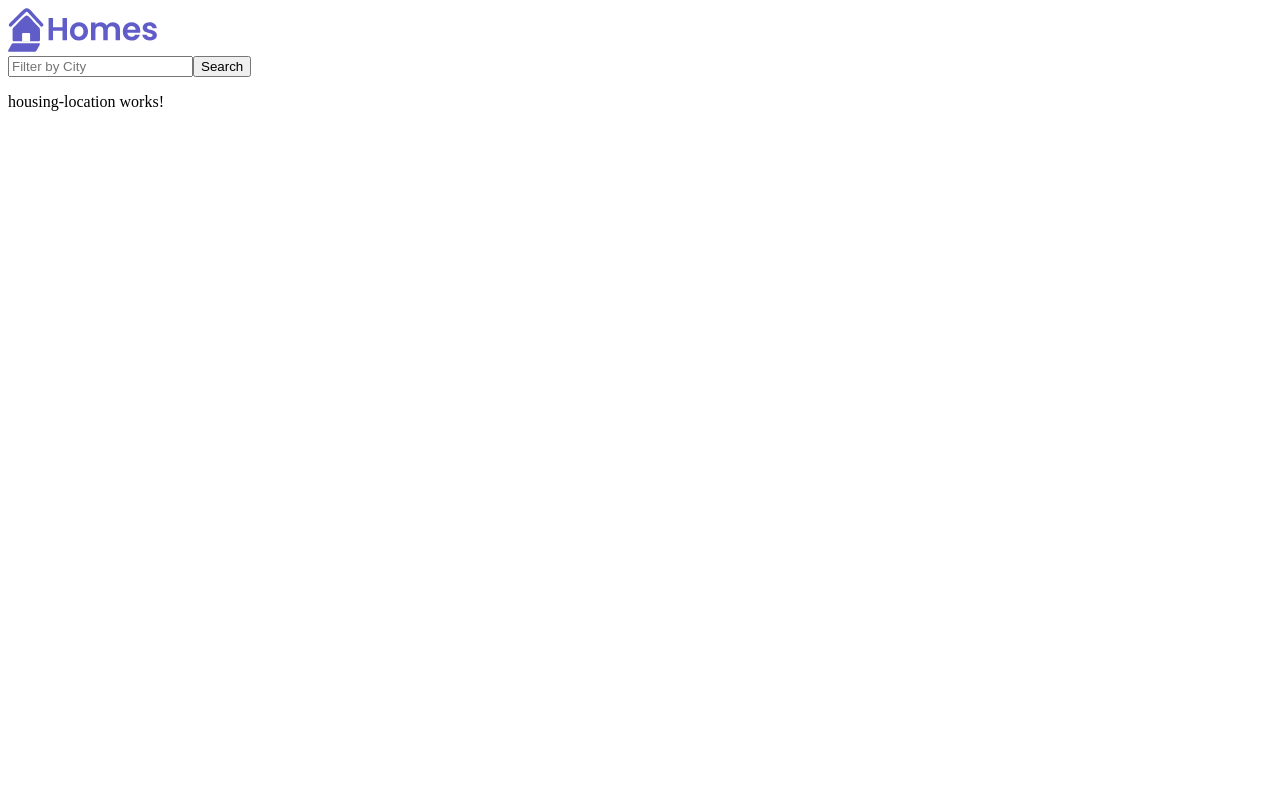
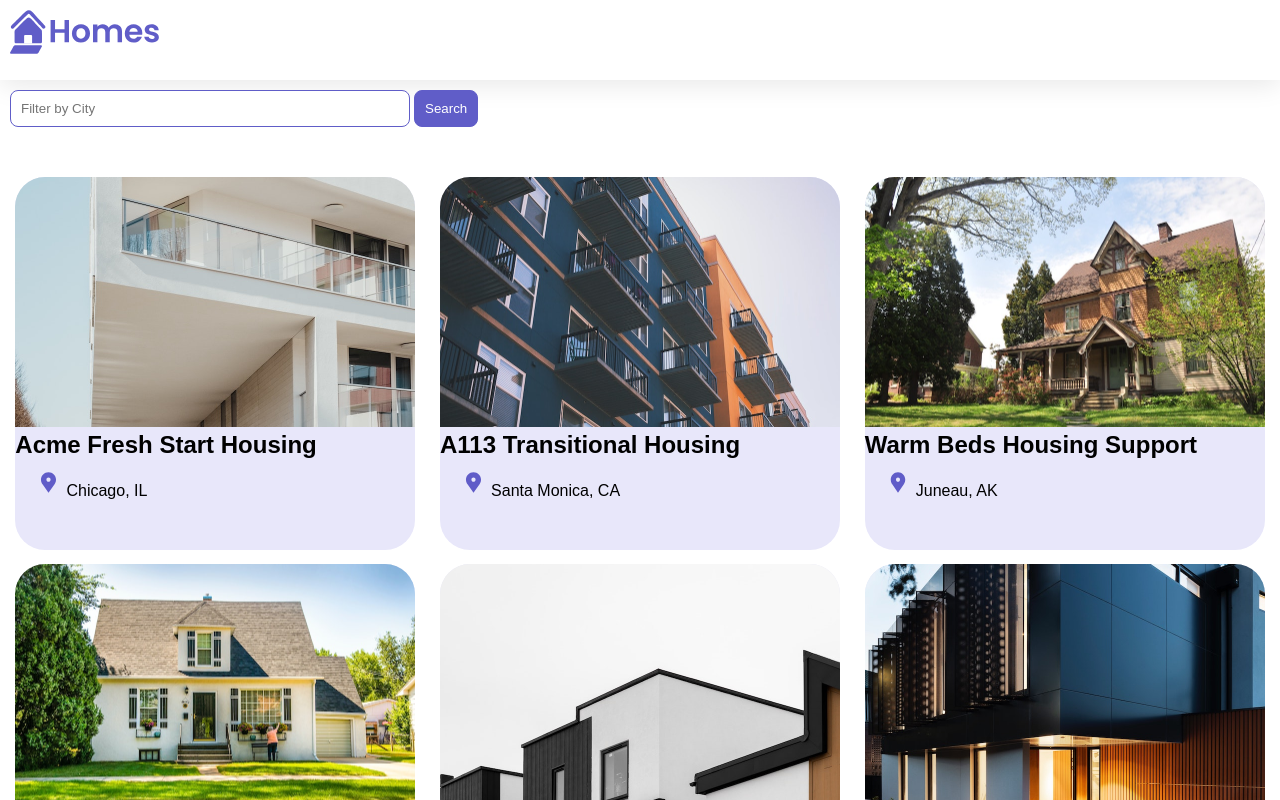
Before and after one commit to afrarods/Codelabs-Homes-App, an Angular app: page / in a window 1280 px wide. Shown: the top 800 px of the page. Built offline with nearby package versions, Linux system fonts and the light colour scheme.

Commit message:
Customizing Components and Directives

```diff
--- a/src/app/app.component.css
+++ b/src/app/app.component.css
@@ -0,0 +1,12 @@
+:host {
+  --content-padding: 10px;
+}
+header {
+  display: block;
+  height: 60px;
+  padding: var(--content-padding);
+  box-shadow: 0px 5px 25px var(--shadow-color);
+}
+.content {
+  padding: var(--content-padding);
+}
--- a/src/app/home/home.component.css
+++ b/src/app/home/home.component.css
@@ -0,0 +1,40 @@
+.results {
+  display: grid;
+  column-gap: 14px;
+  row-gap: 14px;
+  grid-template-columns: repeat(auto-fill, minmax(400px, 400px));
+  margin-top: 50px;
+  justify-content: space-around;
+}
+
+input[type="text"] {
+  border: solid 1px var(--primary-color);
+  padding: 10px;
+  border-radius: 8px;
+  margin-right: 4px;
+  display: inline-block;
+  width: 30%;
+}
+
+button {
+  padding: 10px;
+  border: solid 1px var(--primary-color);
+  background: var(--primary-color);
+  color: white;
+  border-radius: 8px;
+}
+
+@media (min-width: 500px) and (max-width: 768px) {
+  .results {
+    grid-template-columns: repeat(2, 1fr);
+  }
+  input[type="text"] {
+    width: 70%;
+  }
+}
+
+@media (max-width: 499px) {
+  .results {
+    grid-template-columns: 1fr;
+  }
+}
--- a/src/app/home/home.component.ts
+++ b/src/app/home/home.component.ts
@@ -1,6 +1,7 @@
 import { Component } from "@angular/core";
 import { CommonModule } from "@angular/common";
 import { HousingLocationComponent } from "../housing-location/housing-location.component";
+import { HousingLocation } from "../housing-location";
 
 @Component({
   selector: "app-home",
@@ -14,9 +15,115 @@
       </form>
     </section>
     <section class="results">
-      <app-housing-location></app-housing-location>
+      <app-housing-location
+        *ngFor="let housingLocation of housingLocationList"
+        [housingLocation]="housingLocation"
+      ></app-housing-location>
     </section>
   `,
   styleUrls: ["./home.component.css"],
 })
-export class HomeComponent {}
+export class HomeComponent {
+  housingLocationList: HousingLocation[] = [
+    {
+      id: 0,
+      name: "Acme Fresh Start Housing",
+      city: "Chicago",
+      state: "IL",
+      photo: "/assets/bernard-hermant-CLKGGwIBTaY-unsplash.jpg",
+      availableUnits: 4,
+      wifi: true,
+      laundry: true,
+    },
+    {
+      id: 1,
+      name: "A113 Transitional Housing",
+      city: "Santa Monica",
+      state: "CA",
+      photo: "/assets/brandon-griggs-wR11KBaB86U-unsplash.jpg",
+      availableUnits: 0,
+      wifi: false,
+      laundry: true,
+    },
+    {
+      id: 2,
+      name: "Warm Beds Housing Support",
+      city: "Juneau",
+      state: "AK",
+      photo: "/assets/i-do-nothing-but-love-lAyXdl1-Wmc-unsplash.jpg",
+      availableUnits: 1,
+      wifi: false,
+      laundry: false,
+    },
+    {
+      id: 3,
+      name: "Homesteady Housing",
+      city: "Chicago",
+      state: "IL",
+      photo: "/assets/ian-macdonald-W8z6aiwfi1E-unsplash.jpg",
+      availableUnits: 1,
+      wifi: true,
+      laundry: false,
+    },
+    {
+      id: 4,
+      name: "Happy Homes Group",
+      city: "Gary",
+      state: "IN",
+      photo: "/assets/krzysztof-hepner-978RAXoXnH4-unsplash.jpg",
+      availableUnits: 1,
+      wifi: true,
+      laundry: false,
+    },
+    {
+      id: 5,
+      name: "Hopeful Apartment Group",
+      city: "Oakland",
+      state: "CA",
+      photo: "/assets/r-architecture-JvQ0Q5IkeMM-unsplash.jpg",
+      availableUnits: 2,
+      wifi: true,
+      laundry: true,
+    },
+    {
+      id: 6,
+      name: "Seriously Safe Towns",
+      city: "Oakland",
+      state: "CA",
+      photo: "/assets/phil-hearing-IYfp2Ixe9nM-unsplash.jpg",
+      availableUnits: 5,
+      wifi: true,
+      laundry: true,
+    },
+    {
+      id: 7,
+      name: "Hopeful Housing Solutions",
+      city: "Oakland",
+      state: "CA",
+      photo: "/assets/r-architecture-GGupkreKwxA-unsplash.jpg",
+      availableUnits: 2,
+      wifi: true,
+      laundry: true,
+    },
+    {
+      id: 8,
+      name: "Seriously Safe Towns",
+      city: "Oakland",
+      state: "CA",
+      photo: "/assets/saru-robert-9rP3mxf8qWI-unsplash.jpg",
+      availableUnits: 10,
+      wifi: false,
+      laundry: false,
+    },
+    {
+      id: 9,
+      name: "Capital Safe Towns",
+      city: "Portland",
+      state: "OR",
+      photo: "/assets/webaliser-_TPTXZd9mOo-unsplash.jpg",
+      availableUnits: 6,
+      wifi: true,
+      laundry: true,
+    },
+  ];
+}
--- /dev/null
+++ b/src/app/housing-location.ts
@@ -0,0 +1,10 @@
+export interface HousingLocation {
+  id: number;
+  name: string;
+  city: string;
+  state: string;
+  photo: string;
+  availableUnits: number;
+  wifi: boolean;
+  laundry: boolean;
+}
--- a/src/app/housing-location/housing-location.component.css
+++ b/src/app/housing-location/housing-location.component.css
@@ -0,0 +1,31 @@
+.listing {
+  background: var(--accent-color);
+  border-radius: 30px;
+  padding-bottom: 30px;
+}
+.listing-heading {
+  color: var(--primary-color);
+  padding: 10px 20px 0 20px;
+}
+.listing-photo {
+  height: 250px;
+  width: 100%;
+  object-fit: cover;
+  border-radius: 30px 30px 0 0;
+}
+.listing-location {
+  padding: 10px 20px 20px 20px;
+}
+.listing-location::before {
+  content: url("/assets/location-pin.svg") / "";
+}
+
+section.listing a {
+  padding-left: 20px;
+  text-decoration: none;
+  color: var(--primary-color);
+}
+section.listing a::after {
+  content: "\203A";
+  margin-left: 5px;
+}
--- a/src/app/housing-location/housing-location.component.ts
+++ b/src/app/housing-location/housing-location.component.ts
@@ -1,17 +1,27 @@
-import { Component } from '@angular/core';
-import { CommonModule } from '@angular/common';
+import { Component, Input } from "@angular/core";
+import { CommonModule } from "@angular/common";
+import { HousingLocation } from "../housing-location";
 
 @Component({
-  selector: 'app-housing-location',
+  selector: "app-housing-location",
   standalone: true,
   imports: [CommonModule],
   template: `
-    <p>
-      housing-location works!
-    </p>
+    <section class="listing">
+      <img
+        class="listing-photo"
+        [src]="housingLocation.photo"
+        alt="Exterior phot of {{ housingLocation.name }}"
+      />
+      <h2 class="listinh-heading">{{ housingLocation.name }}</h2>
+      <p class="listing-location">
+        {{ housingLocation.city }}, {{ housingLocation.state }}
+      </p>
+    </section>
   `,
-  styleUrls: ['./housing-location.component.css']
+  styleUrls: ["./housing-location.component.css"],
 })
 export class HousingLocationComponent {
-
+  @Input()
+  housingLocation!: HousingLocation;
 }
--- a/src/styles.css
+++ b/src/styles.css
@@ -1 +1,23 @@
 /* You can add global styles to this file, and also import other style files */
+* {
+  margin: 0;
+  padding: 0;
+}
+
+body {
+  font-family: "Be Vietnam Pro", sans-serif;
+}
+:root {
+  --primary-color: #605dc8;
+  --secondary-color: #8b89e6;
+  --accent-color: #e8e7fa;
+  --shadow-color: #e8e8e8;
+}
+
+button.primary {
+  padding: 10px;
+  border: solid 1px var(--primary-color);
+  background: var(--primary-color);
+  color: white;
+  border-radius: 8px;
+}
```
